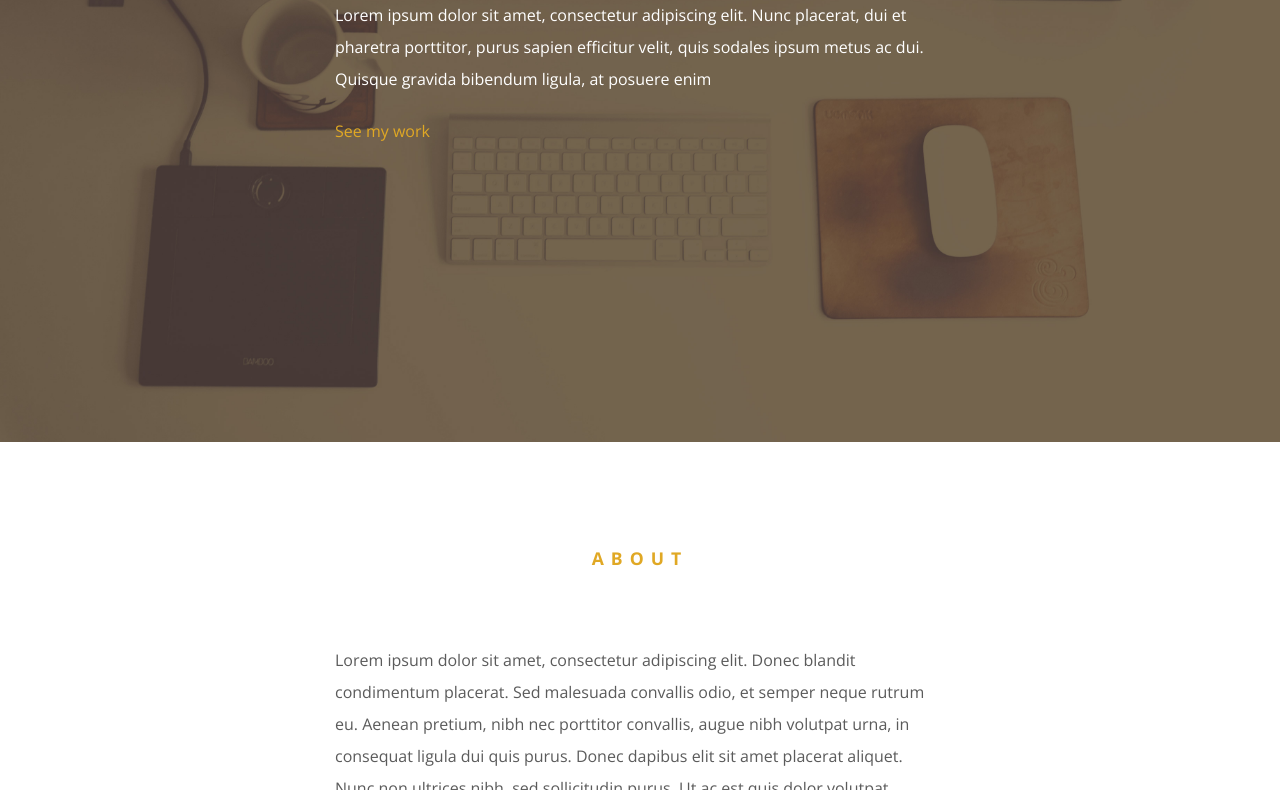
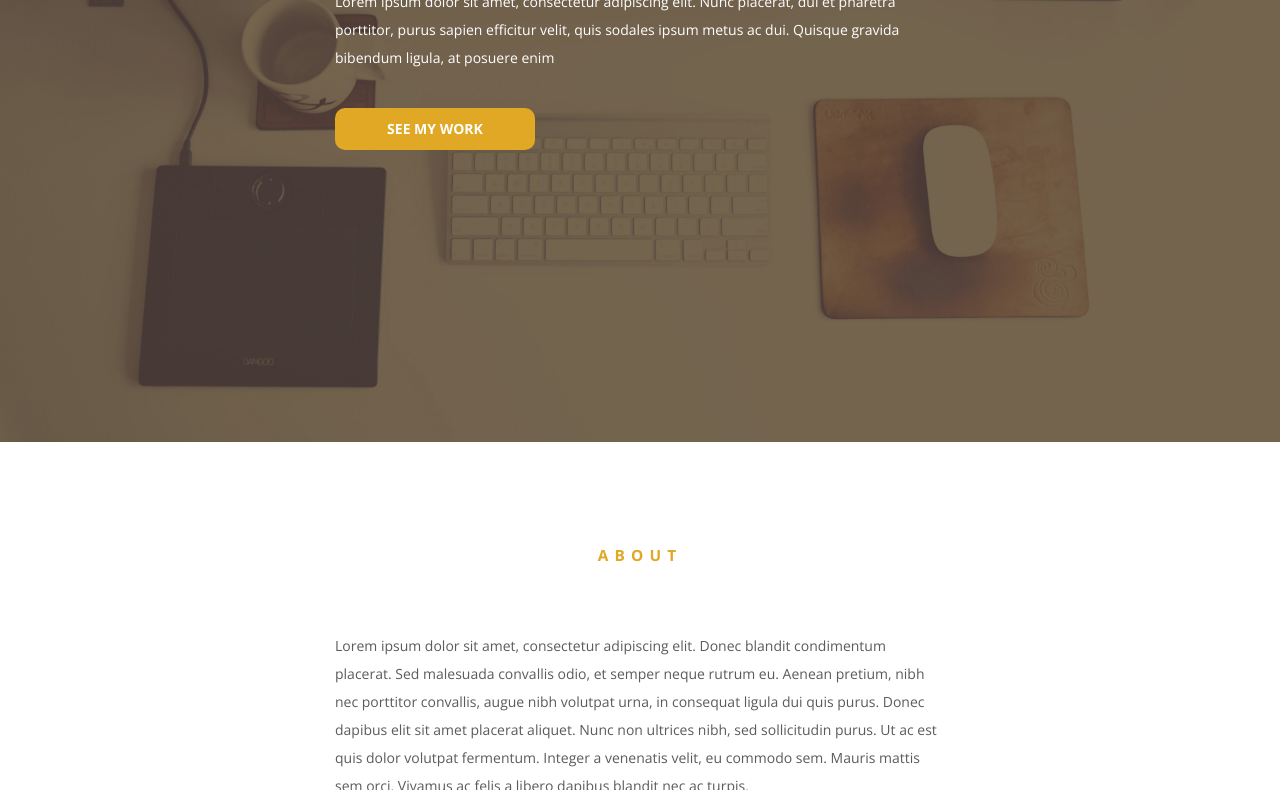
Before and after one commit to mozzar/frontend-workshops, a website: page public_html/index.html in a window 1280 px wide. Shown: the part 358-1148 px from the top of the page. Drawn offline with nearby package versions, Linux system fonts and the light colour scheme.

Commit message:
Style buttons (using more specific classes)

```diff
--- a/public_html/index.html
+++ b/public_html/index.html
@@ -30,7 +30,7 @@
       porttitor, purus sapien efficitur velit, quis sodales ipsum metus ac dui. Quisque gravida bibendum ligula, at
       posuere enim
     </div>
-    <a class="button" href="#portfolio">See my work</a>
+    <a class="button button-large" href="#portfolio">See my work</a>
   </div>
 </header>
 
@@ -91,7 +91,7 @@
       <input type="text" placeholder="Your name">
       <input type="text" placeholder="Your e-mail address">
       <input type="text" placeholder="Your message...">
-      <input type="submit" value="Send Message">
+      <input type="submit" value="Send Message" class="button button-small">
     </form>
   </div>
 </section>
--- a/public_html/styles/_common.scss
+++ b/public_html/styles/_common.scss
@@ -1,6 +1,6 @@
 body {
   font-family: 'Open Sans', sans-serif;
-  font-size: 16px;
+  font-size: 14px;
   line-height: 2em;
   color: $text-color;
   margin: 0;
@@ -36,3 +36,30 @@ a {
     background: $odd-background-color;
   }
 }
+
+.button {
+  color: $white;
+  background-color: $primary-color;
+  font-weight: bold;
+  text-transform: uppercase;
+  text-align: center;
+  vertical-align: middle;
+  display: inline-block;
+  border: none;
+}
+
+.button-large {
+  font-size: 14px;
+  line-height: 42px;
+  height: 42px;
+  width: 200px;
+  border-radius: 10px;
+}
+
+.button-small {
+  font-size: 12px;
+  border-radius: 6px;
+  line-height: 32px;
+  height: 32px;
+  width: 160px;
+}
--- a/public_html/styles/_header.scss
+++ b/public_html/styles/_header.scss
@@ -54,6 +54,6 @@
   }
 
   .description {
-    margin-bottom: 20px;
+    margin-bottom: 36px;
   }
 }
```
Also changed, not shown: public_html/styles/main.css.
